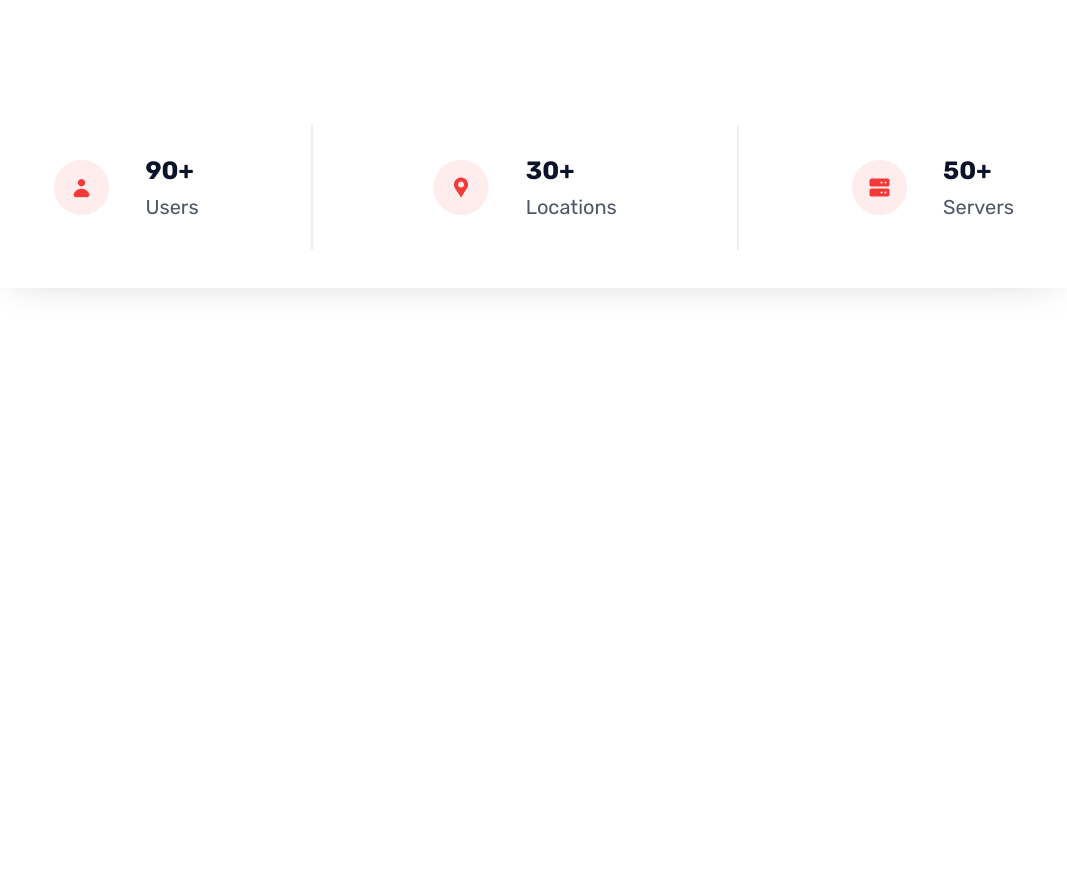
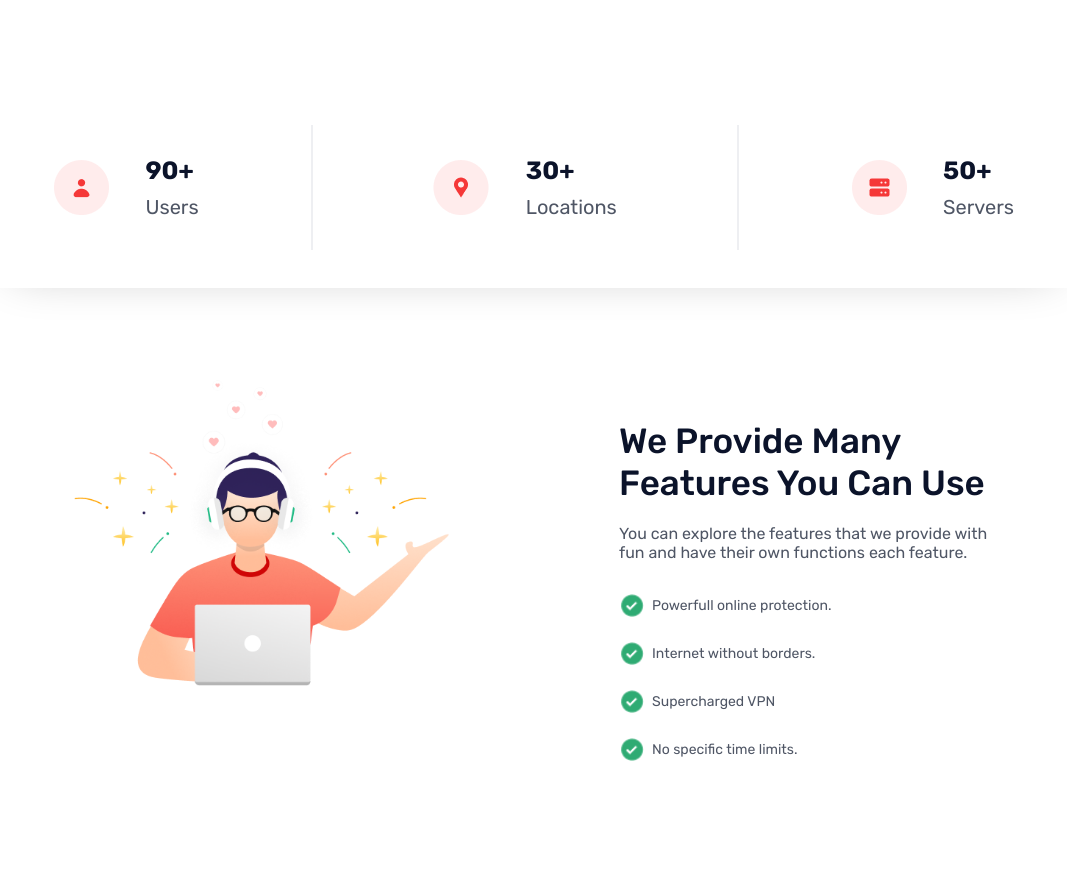
Before and after one commit to oleoot/Lasles-vpn-website, a plain HTML site: page index.html in a window 1280 px wide. Shown: the part 536-1429 px from the top of the page, without its empty margins (106-1173 px from the left). Before the commit the page ends 861 px from the top, so only its background shows below. Drawn offline with Linux system fonts and the light colour scheme.

Commit message:
Features section done

```diff
--- a/css/style.css
+++ b/css/style.css
@@ -22,12 +22,6 @@ img {
     --secondary-color: #4f5665;
     --third-color: #fff;
     --accent-color: #F53838;
-}
-
-.container {
-    width: 100%;
-    max-width: 1140px;
-    margin: 0 auto;
 }
 
 .header {
@@ -156,18 +150,69 @@ img {
     font-weight: 400;
 }
 
+/* Features section  */
+.features {
+    padding: 55px 0 130px;
+}
 
+.features .container_small {
+    max-width: 920px;
+    display: grid;
+    grid-template-columns: 1fr 1fr;
+    gap: 170px;
+}
 
+.features .section-headline {
+    margin: 40px 0 20px;
+}
 
+.features__list {
+    margin-top: 30px;
+}
 
+.features__list-item {
+    background: url(../img/checks.png) left;
+    background-repeat: no-repeat;
+    background-size: contain;
+    padding: 5px 0 5px 33px;
+    color: var(--secondary-color);
+    font-size: 14px;
+    font-weight: 400;
+}
 
-
+.features__list-item:not(:last-child) {
+    margin-bottom: 21px;
+}
 
 
 
 /* Utility classes */
+
+.container {
+    width: 100%;
+    max-width: 1140px;
+    margin: 0 auto;
+}
+
+.container_small {
+    width: 100%;
+    max-width: 920px;
+    margin: 0 auto;
+}
+
 .section-photo {
     width: 100%;
+}
+
+.section-headline {
+    font-size: 35px;
+    color: var(--primary-color);
+    font-weight: 500;
+    text-align: center;
+}
+
+.section-headline_left {
+    text-align: left;
 }
 
 .section-description {
--- a/index.html
+++ b/index.html
@@ -73,5 +73,24 @@
         </div>
     </div>
 </section>
+<section id="features" class="features">
+    <div class="container_small">
+        <div>
+            <img src="img/main-page-photo-2.png" alt="main-page-photo-2" class="section-photo">
+        </div>
+        <div>
+            <h2 class="section-headline section-headline_left">We Provide Many Features You Can Use</h2>
+            <p class="section-description section-description_left">You can explore the features that we provide with
+                fun and have their own
+                functions each feature.</p>
+            <ul class="features__list">
+                <li class="features__list-item">Powerfull online protection.</li>
+                <li class="features__list-item">Internet without borders.</li>
+                <li class="features__list-item">Supercharged VPN</li>
+                <li class="features__list-item">No specific time limits.</li>
+            </ul>
+        </div>
+    </div>
+</section>
 
 </html>
```
